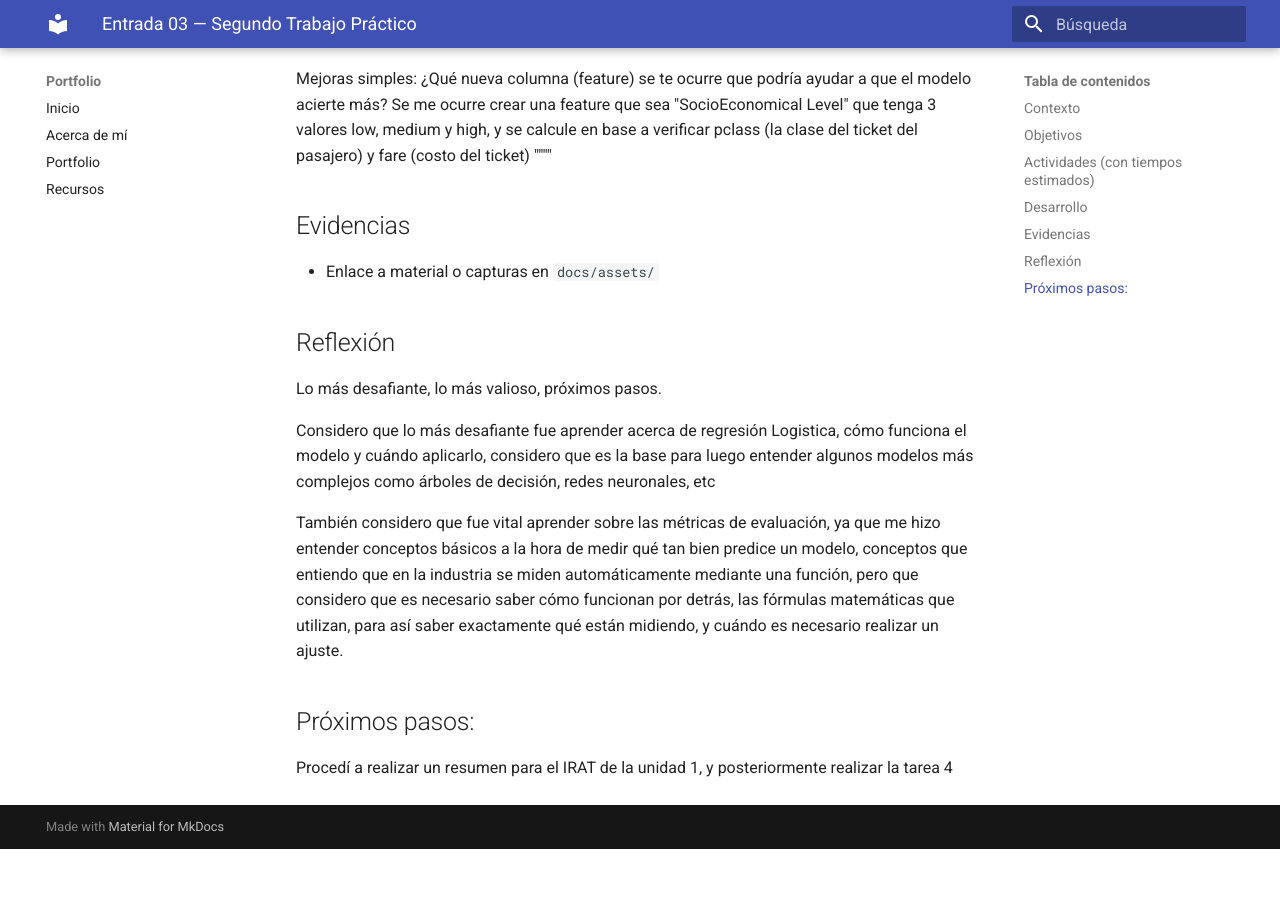
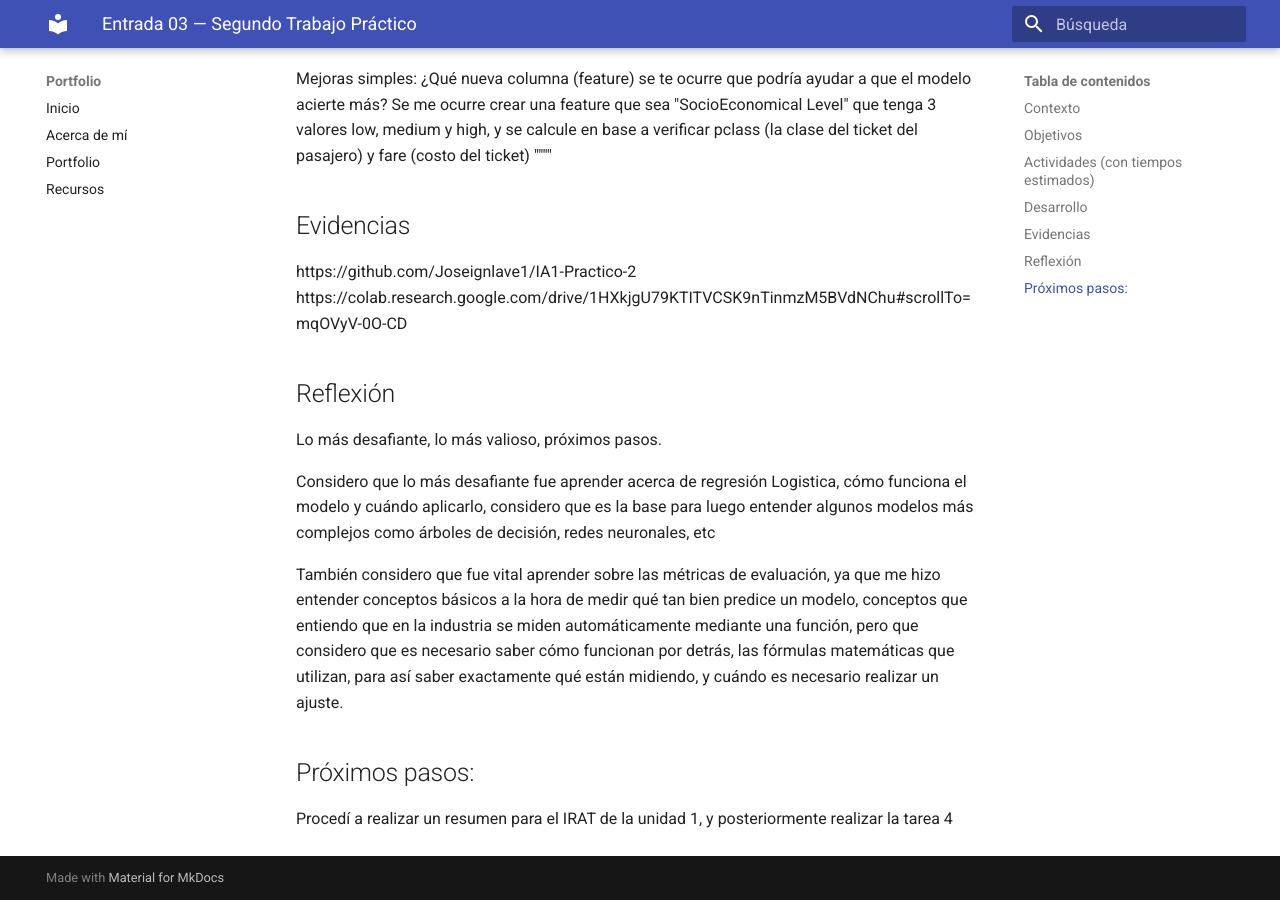
Before and after one commit to Joseignlave1/ia-portfolio-jose-ign-lave, an MkDocs documentation site: the page built from docs/portfolio/03-trabajo-practico2.md, in a window 1280 px wide and 900 px high, scrolled down 6662 px. Built offline with MkDocs 1.6.1 and Material for MkDocs 9.7.7, drawn with Linux system fonts in a browser that asks for light colours; before the commit the page ends 7511 px from its top, so only the background shows below that.

Commit message:
Finish the 03-trabajo-practico3 article.

```diff
--- a/docs/portfolio/03-trabajo-practico3.md
+++ b/docs/portfolio/03-trabajo-practico2.md
@@ -253,7 +253,8 @@ Se me ocurre crear una feature que sea "SocioEconomical Level" que tenga 3 valor
 y fare (costo del ticket)
 """"
 ## Evidencias
-- Enlace a material o capturas en `docs/assets/`
+https://github.com/Joseignlave1/IA1-Practico-2
+https://colab.research.google.com/drive/1HXkjgU79KTITVCSK9nTinmzM5BVdNChu#scrollTo=mqOVyV-0O-CD
 
 ## Reflexión
 Lo más desafiante, lo más valioso, próximos pasos.
```
Also changed, not shown: docs/portfolio/index.md (+2 -2 lines), docs/portfolio/02-trabajo-practico1.md (renamed from docs/portfolio/02-trabajo-practico2.md).
